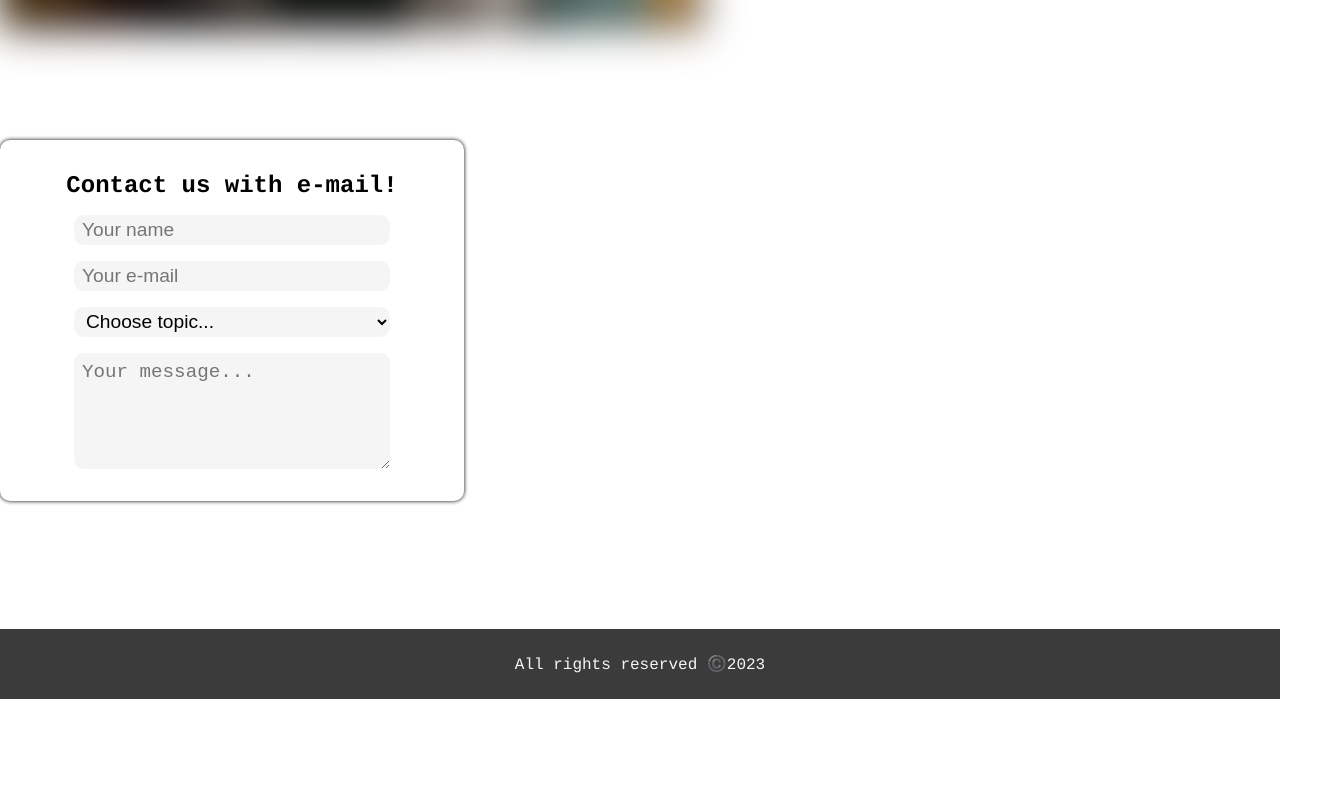
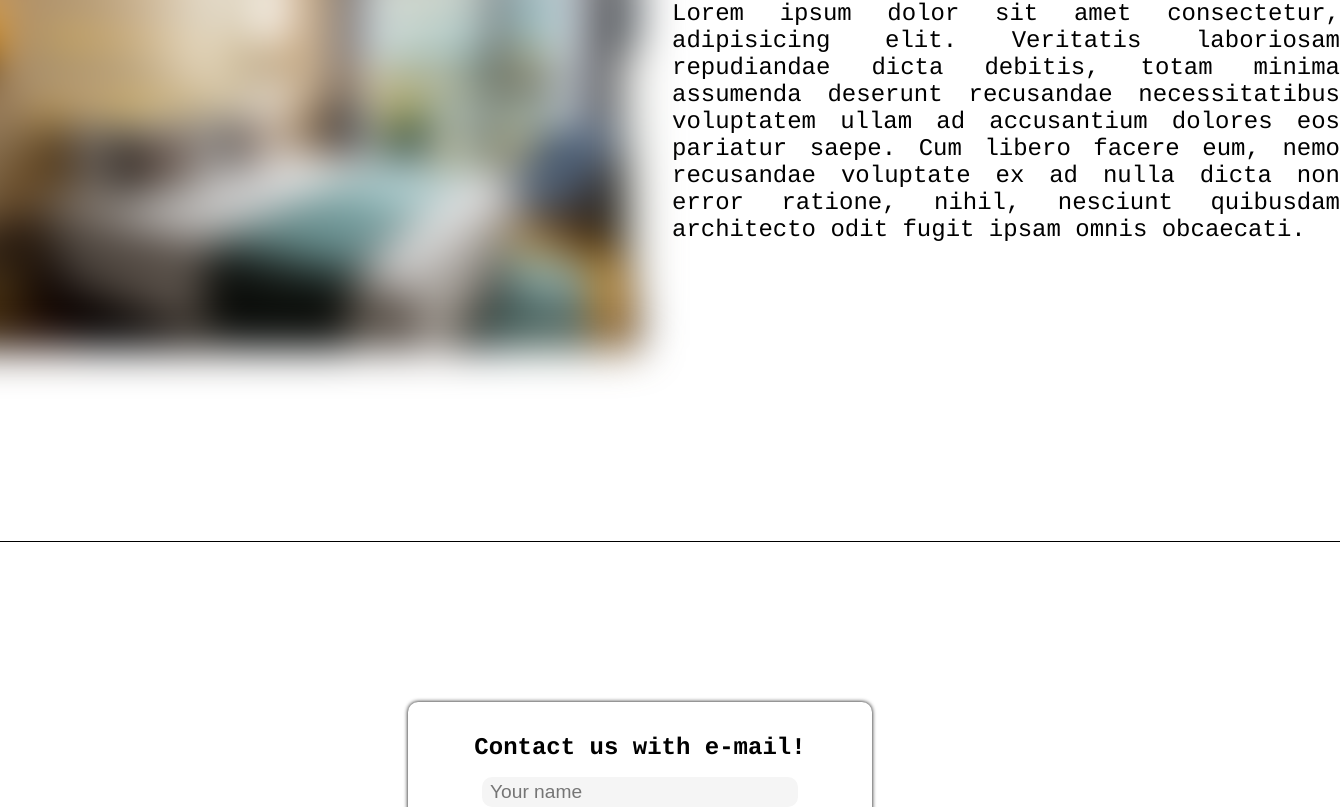
Before and after one commit to ItsMeCineQ/hotel_web_react_v2, a React (Create React App) app: page / in a window 1280 px wide. Shown: the part 4053-4860 px from the top of the page, 1340 px wide, since content can reach past the window. Before the commit the page ends 4752 px from the top, so only its background shows below. Built offline with nearby package versions, Linux system fonts and the light colour scheme.

Commit message:
Added some css to the whole web

```diff
--- a/src/App.css
+++ b/src/App.css
@@ -15,7 +15,13 @@
   font-family: courier;
   display: flex;
   flex-direction: column;
+}
+
+.main--container{
+  display: flex;
+  flex-direction: column;
   justify-content: center;
+  align-items: center;
 }
 
 .book--container{
--- a/src/App.js
+++ b/src/App.js
@@ -12,11 +12,13 @@ function App() {
   return (
     <div className="App">
       <Header />
-      <Slider />
-      <CheckAvailability />
-      <Map />
-      <AboutUs />
-      <ContactUs />
+      <div className='main--container'>
+        <Slider />
+        <CheckAvailability />
+        <Map />
+        <AboutUs />
+        <ContactUs />
+      </div>
       <Footer />
     </div>
   );
--- a/src/css/about_us.css
+++ b/src/css/about_us.css
@@ -1,9 +1,14 @@
 .about_us--container{
+    width: 1400px;
     display: flex;
     justify-content: center;
     align-items: center;
     flex-direction: column;
     gap: 2rem;
+    margin: 10rem 0;
+    padding: 10rem 0;
+    border-top: 1px solid black;
+    border-bottom: 1px solid black;
   }
 
   .about_us--content{
--- a/src/css/contact_us.css
+++ b/src/css/contact_us.css
@@ -1,12 +1,10 @@
 .contact--container{
-    margin: auto;
     width: 400px;
     display: flex;
     justify-content: center;
     align-items: center;
     flex-direction: column;
     padding: 2rem;
-    margin: 5rem 0;
     gap: 1rem;
     border-radius: 10px;
     box-shadow: 0 0 4px black;
```
